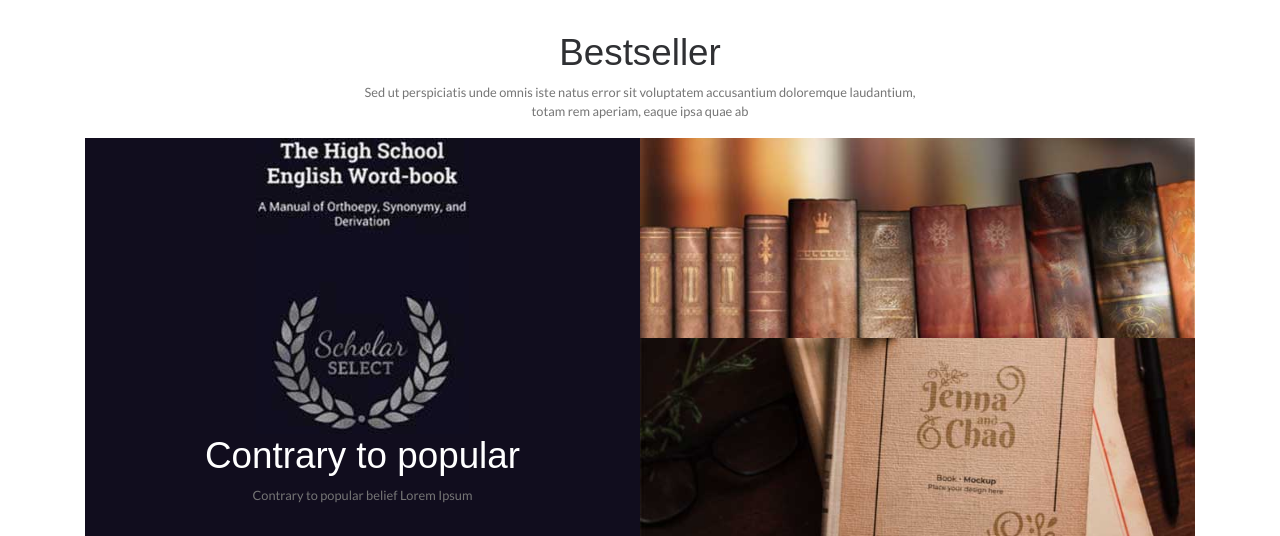
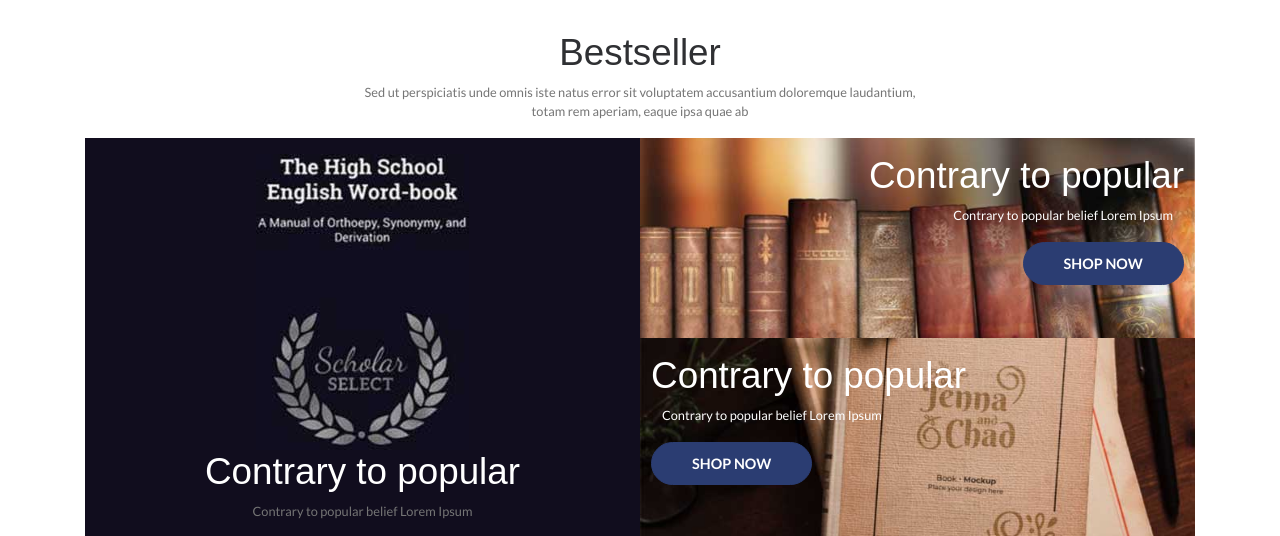
Before and after one commit to Think-To-Share/purushottom-publishers, a website built with webpack: page index.html in a window 1280 px wide. Shown: the part 1500-2036 px from the top of the page. Built offline with Linux system fonts and the light colour scheme; grey boxes are pictures that could not be loaded; a web font is replaced by a local one.

Commit message:
last commit

```diff
--- a/index.html
+++ b/index.html
@@ -235,8 +235,20 @@
                             <p class="product-small-title">Contrary to popular belief Lorem Ipsum</p>
                         </div>
                     </div>
-                    <div class="right-top-box box"></div>
-                    <div class="right-bottom-box box"></div>
+                    <div class="right-top-box box">
+                        <div class="text-box">
+                            <h3 class="product-title">Contrary to popular</h3>
+                            <p class="product-small-title">Contrary to popular belief Lorem Ipsum</p>
+                            <a href="#" class="shop-btn">SHOP NOW</a>
+                        </div>
+                    </div>
+                    <div class="right-bottom-box box">
+                        <div class="text-box">
+                            <h3 class="product-title">Contrary to popular</h3>
+                            <p class="product-small-title">Contrary to popular belief Lorem Ipsum</p>
+                            <a href="#" class="shop-btn">SHOP NOW</a>
+                        </div>
+                    </div>
                 </div>
             </div>
         </section>
@@ -445,7 +457,6 @@
                 </div>
             </div>
         </footer>
-
         <!-- footer ribbon -->
         <section class="footer-ribbon">
             <div class="container-fluid">
@@ -458,6 +469,7 @@
                 </div>
             </div>
         </section>
+
         <script src="./dist/js/app.js"></script>
     </body>
 </html>
--- a/src/scss/_header.scss
+++ b/src/scss/_header.scss
@@ -3,16 +3,21 @@
     justify-content: center;
     .nav{
         ul{
-            a{
+            display: flex;
+            align-items: center;
+            li{
                 padding:15px 20px;
-                color:#6b6b6b;
                 font-family: $primary-font;
                 font-weight:400;
                 font-size:12px;
-                text-decoration: none;
-                &:hover{
-                    color:#2a3c70;
-                    transition: color 0.1s ease-in-out;
+
+                a{
+                    text-decoration: none;
+                    color:#6b6b6b;
+                    &:hover{
+                        color:#2a3c70;
+                        transition: color 0.1s ease-in-out;
+                    }
                 }
             }
         }
--- a/src/scss/_home-page.scss
+++ b/src/scss/_home-page.scss
@@ -276,6 +276,7 @@
 
             .box {
                 min-height: 200px;
+                padding-top: 3%;
 
                 .text-box {
                     color: #fff;
@@ -317,6 +318,45 @@
                     background-image: url('../images/fetured-book-2.jpg');
                     background-size: cover;
                     background-position: bottom center;
+                    text-align: right;
+                    .text-box{
+                        text-align: right;
+                        padding-right: 2%;
+                        .product-title{
+                            font-size: 1em;
+                            @media(min-width:768px){
+                                font-size: 2.3em;
+                            }
+                        }
+                        .product-small-title{
+                            text-align: right;
+                            color: #fff;
+                            padding-right: 2%;
+                        }
+                        .shop-btn{
+                            border-radius: 10em;
+                            font-size:0.6em;
+                            padding: 8px 32px;
+                            text-transform: uppercase;
+                            color: white;
+                            background-color: #2b3d72;
+                            font-family: "Lato", sans-serif;
+                            font-weight: 600;
+                            text-decoration: none;
+                            display: inline-block;
+                            border: 1px solid #2b3d72;
+                            -webkit-transition: all 0.1s ease-in-out;
+                            transition: all 0.1s ease-in-out;
+                            &:hover{
+                                background-color: #fff;
+                                color: #2b3d72;
+                            }
+                            @media(min-width:768px){
+                                padding: 10px 40px;
+                                font-size: 0.9em;
+                            }
+                        }
+                    }
                 }
 
                 &.right-bottom-box {
@@ -324,6 +364,45 @@
                     background-image: url('../images/fetured-book-3.jpg');
                     background-size: cover;
                     background-position: center;
+                    .text-box{
+                        text-align: left;
+                        padding-left: 2%;
+                        .product-title{
+                            font-size: 1em;
+                            @media(min-width:768px){
+                                font-size: 2.3em;
+                            }
+                        }
+                        .product-small-title{
+                            text-align: left;
+                            color: #fff;
+                            padding-left: 2%;
+
+                        }
+                        .shop-btn{
+                            border-radius: 10em;
+                            font-size:0.6em;
+                            padding: 8px 32px;
+                            text-transform: uppercase;
+                            color: white;
+                            background-color: #2b3d72;
+                            font-family: "Lato", sans-serif;
+                            font-weight: 600;
+                            text-decoration: none;
+                            display: inline-block;
+                            border: 1px solid #2b3d72;
+                            -webkit-transition: all 0.1s ease-in-out;
+                            transition: all 0.1s ease-in-out;
+                            &:hover{
+                                background-color:#fff;
+                                color: #2b3d72;
+                            }
+                            @media(min-width:768px){
+                                padding: 10px 40px;
+                                font-size: 0.9em;
+                            }
+                        }
+                    }
                 }
             }
             .card{
@@ -675,7 +754,7 @@
         ul {
             padding: 0px 0px;
             a {
-                display: block;
+                display: inline-block;
                 text-decoration: none;
                 &.item {
                     font-family: $primary-font;
```
Also changed, not shown: dist/css/app.css, dist/js/app.js, dist/js/app.js.LICENSE.txt (added), 2 other files.
